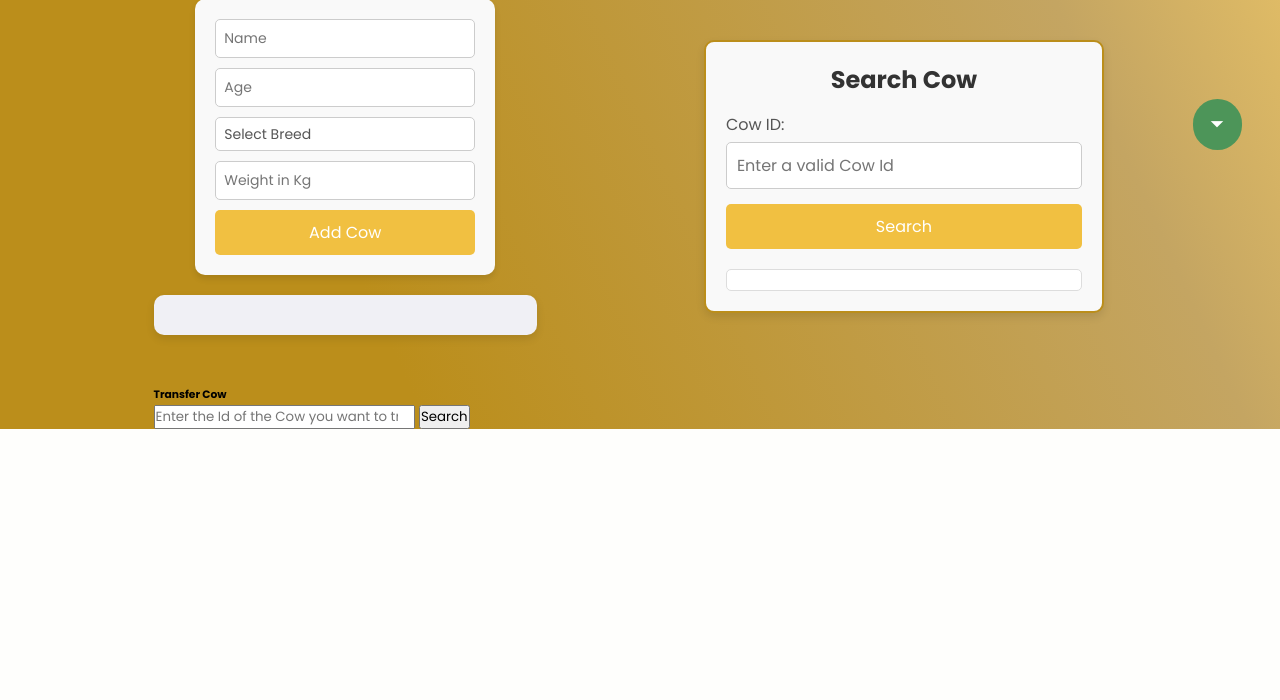
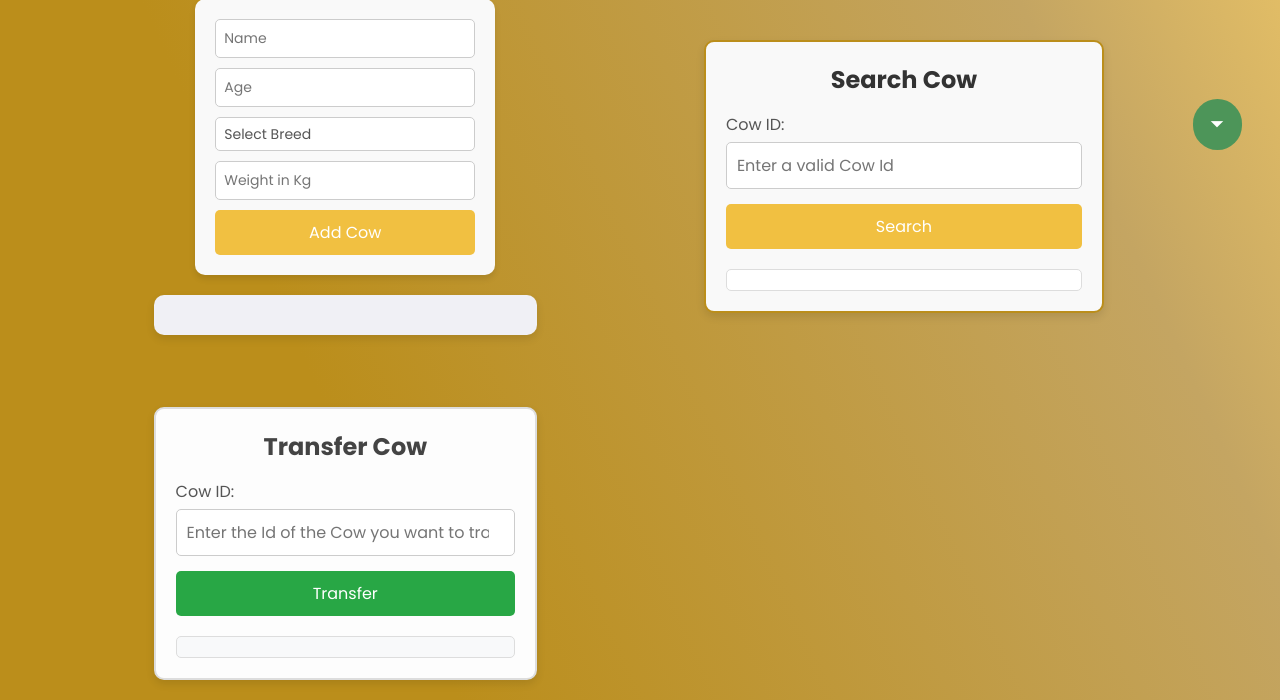
Before and after one commit to JBertrandP/Cowculator, a Flask app: template frontend/templates/MyCattle.html in a window 1280 px wide. Shown: the part 602-1302 px from the top of the page. Before the commit the page ends 1031 px from the top, so only its background shows below. Run offline with Flask 3, Linux system fonts and the light colour scheme; the template is opened without the code that fills it, so the values that code supplies are empty; some libraries are stand-ins or nearby versions.

Commit message:
form transfer

```diff
--- a/frontend/static/css/StyleMyCattle.css
+++ b/frontend/static/css/StyleMyCattle.css
@@ -594,3 +594,70 @@ transform: translateY(-5px);
     text-align: center; /* Centrado de texto */
     color: #555; /* Texto oscuro */
 }
+
+
+/* Contenedor principal del formulario */
+#transferCowContainer {
+    max-width: 500px; /* Ancho máximo */
+    margin: 20px auto; /* Centrado automático */
+    padding: 20px;
+    background-color: #fdfdfd; /* Fondo blanco */
+    border: 2px solid #ddd; /* Borde gris claro */
+    border-radius: 10px; /* Bordes redondeados */
+    box-shadow: 0 4px 8px rgba(0, 0, 0, 0.1); /* Sombra ligera */
+}
+
+/* Título del formulario */
+#transferCowForm h2 {
+    text-align: center;
+    color: #444; /* Texto gris oscuro */
+    margin-bottom: 15px;
+}
+
+/* Etiqueta del campo */
+#transferCowForm label {
+    display: block;
+    font-size: 16px;
+    color: #555; /* Texto ligeramente más claro */
+    margin-bottom: 5px;
+}
+
+/* Campo de entrada */
+#transferCowForm input {
+    width: 100%; /* Ajusta el ancho */
+    padding: 10px;
+    font-size: 16px;
+    border: 1px solid #ccc; /* Borde claro */
+    border-radius: 5px; /* Bordes redondeados */
+    margin-bottom: 15px;
+    box-sizing: border-box;
+}
+
+/* Botón de transferencia */
+#transferCowForm button {
+    width: 100%; /* Botón de ancho completo */
+    padding: 10px;
+    font-size: 16px;
+    color: #fff; /* Texto blanco */
+    background-color: #28a745; /* Verde vibrante */
+    border: none; /* Sin borde */
+    border-radius: 5px; /* Bordes redondeados */
+    cursor: pointer; /* Manita para interacción */
+    transition: background-color 0.3s ease; /* Efecto suave */
+}
+
+/* Hover del botón */
+#transferCowForm button:hover {
+    background-color: #218838; /* Verde más oscuro */
+}
+
+/* Contenedor de ranchos disponibles */
+#showAvailableRanches {
+    margin-top: 20px;
+    padding: 10px;
+    background-color: #f8f9fa; /* Fondo gris claro */
+    border: 1px solid #ddd;
+    border-radius: 5px;
+    text-align: center;
+    color: #555;
+}
--- a/frontend/templates/MyCattle.html
+++ b/frontend/templates/MyCattle.html
@@ -131,17 +131,19 @@
 
 
 
-        <div>
+        <div id="transferCowContainer">
 
-            <form>
-                <h6>Transfer Cow</h6>
+            <form id="transferCowForm">
+                <h2>Transfer Cow</h2>
+                <label for="cowTransferId">Cow ID:</label>
                 <input type="number" placeholder="Enter the Id of the Cow you want to transfer" id="cowTransferId" required>
 
-                <button type="button" onclick="transferCow()"> Search</button>
+                <button type="button" onclick="transferCow()"> Transfer</button>
 
             </form>
 
             <div id = showAvailableRanches></div>
+
 
         </div>
 
```
